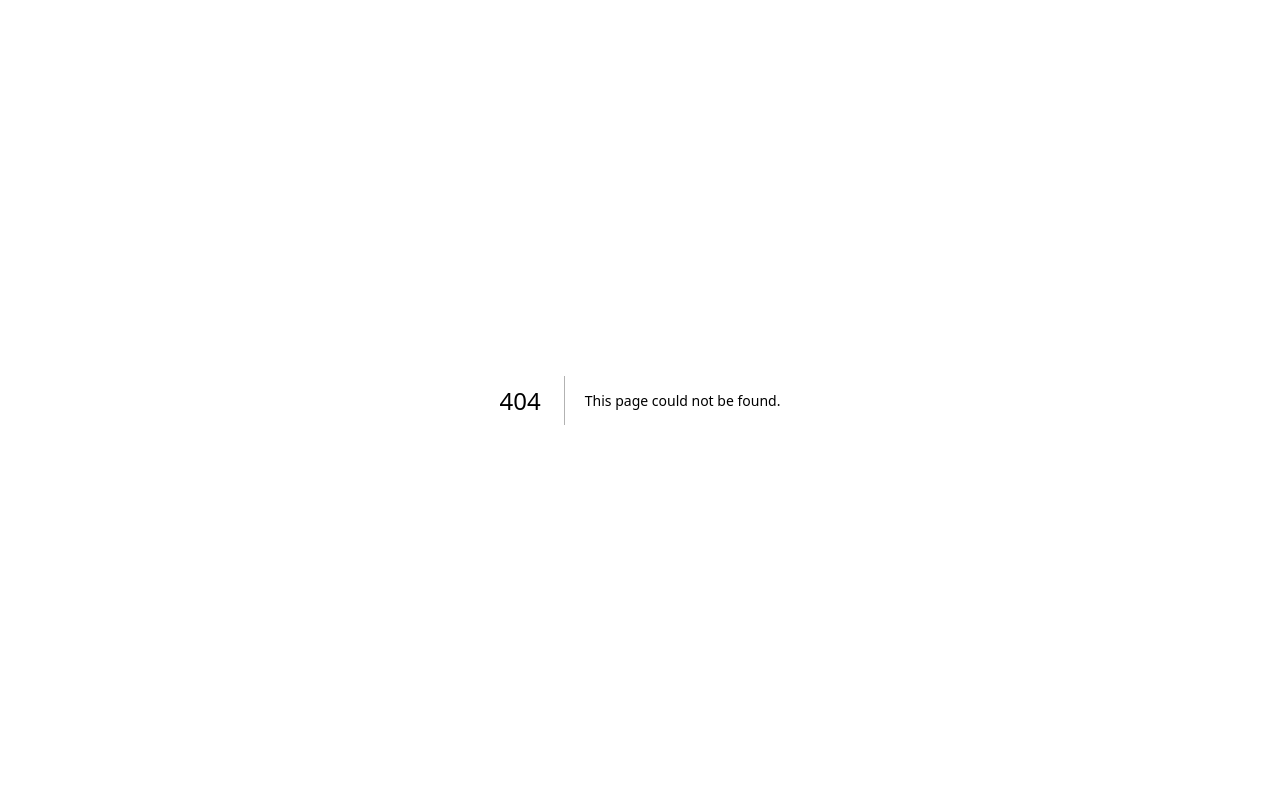
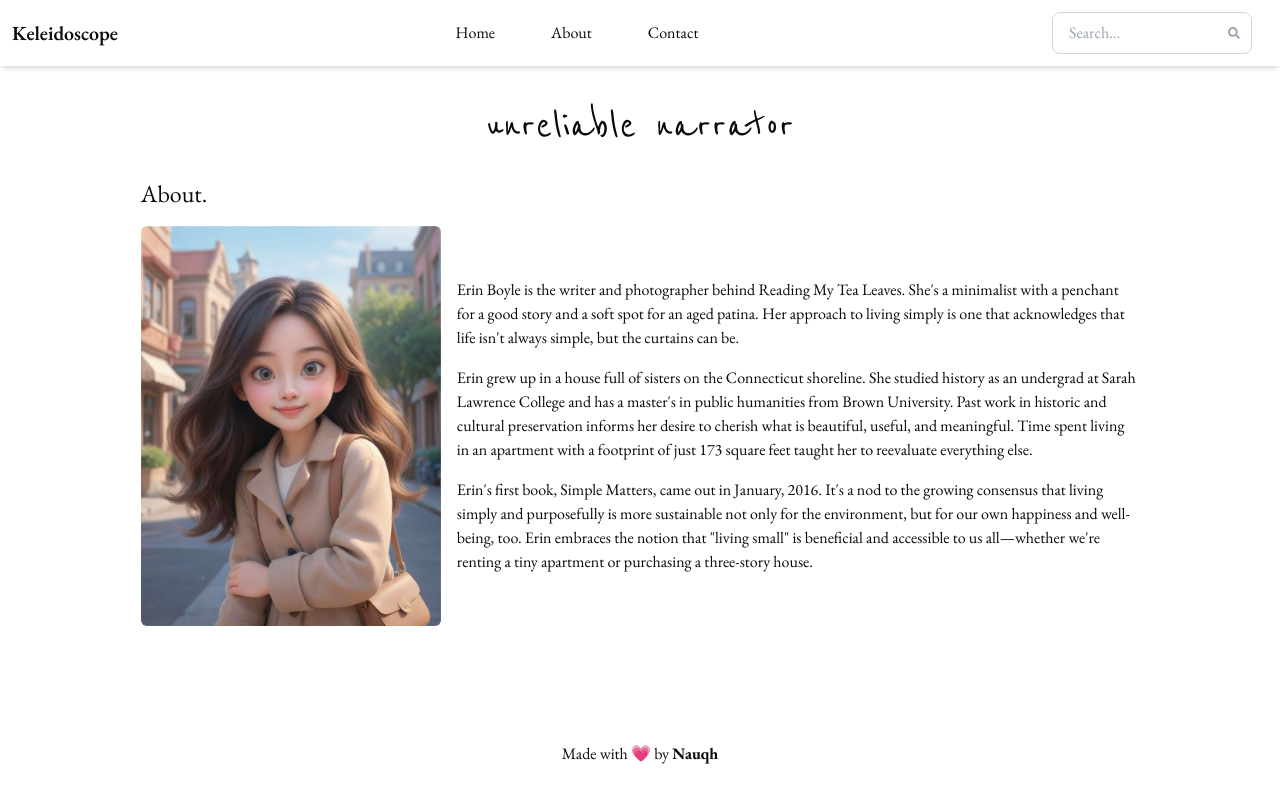
Before and after one commit to nauqh/keleidoscope, a Next.js app: page /about in a window 1280 px wide. Before the commit this address had no page. Built offline with nearby package versions, Linux system fonts and the light colour scheme.

Commit message:
fix(logo): add routing for posts

```diff
--- /dev/null
+++ b/src/app/about/page.tsx
@@ -0,0 +1,56 @@
+import React from "react";
+import Image from "next/image";
+import Typewriter from "@/components/Typewriter";
+
+const page = () => {
+	return (
+		<div className="container mx-auto px-4 py-5">
+			<Typewriter text="unreliable narrator" delay={100} />
+			<div className="container mx-auto w-[80%]">
+				<h1 className="text-left text-2xl">About.</h1>
+				<div className="flex-col md:flex-row flex justify-between items-center gap-4">
+					<Image
+						src="/self.jpg"
+						alt="Author's photo"
+						width={300}
+						height={300}
+						className="rounded-md my-4 h-auto"
+					/>
+					<div className="space-y-4">
+						<p>
+							Erin Boyle is the writer and photographer behind
+							Reading My Tea Leaves. She's a minimalist with a
+							penchant for a good story and a soft spot for an
+							aged patina. Her approach to living simply is one
+							that acknowledges that life isn't always simple, but
+							the curtains can be.
+						</p>
+						<p>
+							Erin grew up in a house full of sisters on the
+							Connecticut shoreline. She studied history as an
+							undergrad at Sarah Lawrence College and has a
+							master's in public humanities from Brown University.
+							Past work in historic and cultural preservation
+							informs her desire to cherish what is beautiful,
+							useful, and meaningful. Time spent living in an
+							apartment with a footprint of just 173 square feet
+							taught her to reevaluate everything else.
+						</p>
+						<p>
+							Erin's first book, Simple Matters, came out in
+							January, 2016. It's a nod to the growing consensus
+							that living simply and purposefully is more
+							sustainable not only for the environment, but for
+							our own happiness and well-being, too. Erin embraces
+							the notion that "living small" is beneficial and
+							accessible to us all—whether we're renting a tiny
+							apartment or purchasing a three-story house.
+						</p>
+					</div>
+				</div>
+			</div>
+		</div>
+	);
+};
+
+export default page;
--- a/src/app/layout.tsx
+++ b/src/app/layout.tsx
@@ -1,5 +1,8 @@
 import type { Metadata } from "next";
 import { Raleway } from "next/font/google";
+import Nav from "@/components/Nav";
+import Footer from "@/components/Footer";
+
 import "./globals.css";
 
 const raleway = Raleway({
@@ -21,7 +24,9 @@ export default function RootLayout({
 	return (
 		<html lang="en">
 			<body className={`${raleway.variable} antialiased`}>
+				<Nav />
 				{children}
+				<Footer />
 			</body>
 		</html>
 	);
--- a/src/app/page.tsx
+++ b/src/app/page.tsx
@@ -1,7 +1,5 @@
-import Nav from "../components/Nav";
 import Post from "@/components/Post";
 import Typewriter from "@/components/Typewriter";
-import Footer from "@/components/Footer";
 import Link from "next/link";
 
 import { Fade } from "react-awesome-reveal";
@@ -11,8 +9,6 @@ import { FaInstagram, FaLinkedin, FaRegEnvelope } from "react-icons/fa";
 const page = () => {
 	return (
 		<div>
-			<Nav />
-
 			<Fade cascade={true}>
 				<ul
 					className="hidden md:flex fixed left-8 top-1/2 flex-col gap-2 z-10"
@@ -74,7 +70,6 @@ const page = () => {
 					</div>
 				</div>
 			</Fade>
-			<Footer />
 		</div>
 	);
 };
```
Also changed, not shown: public/self.jpg (added).
